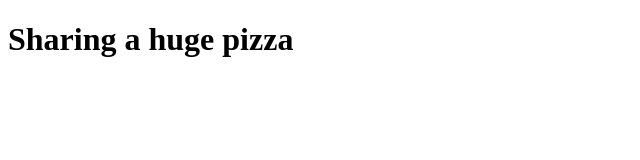
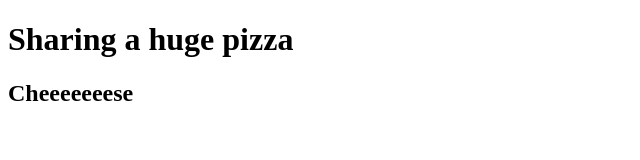
Before and after one commit to JeanBarthelemy/GitHub, a plain HTML site: page index.html in a window 1280 px wide. Shown: the whole page, without its empty margins (0-640 px from the left). Drawn offline with Linux system fonts and the light colour scheme.

Commit message:
add <h2> to <body>

```diff
--- a/index.html
+++ b/index.html
@@ -6,5 +6,6 @@
   </head>
   <body>
     <h1>Sharing a huge pizza</h1>
+    <h2>Cheeeeeeese</h2>
   </body>
 </html>
```
